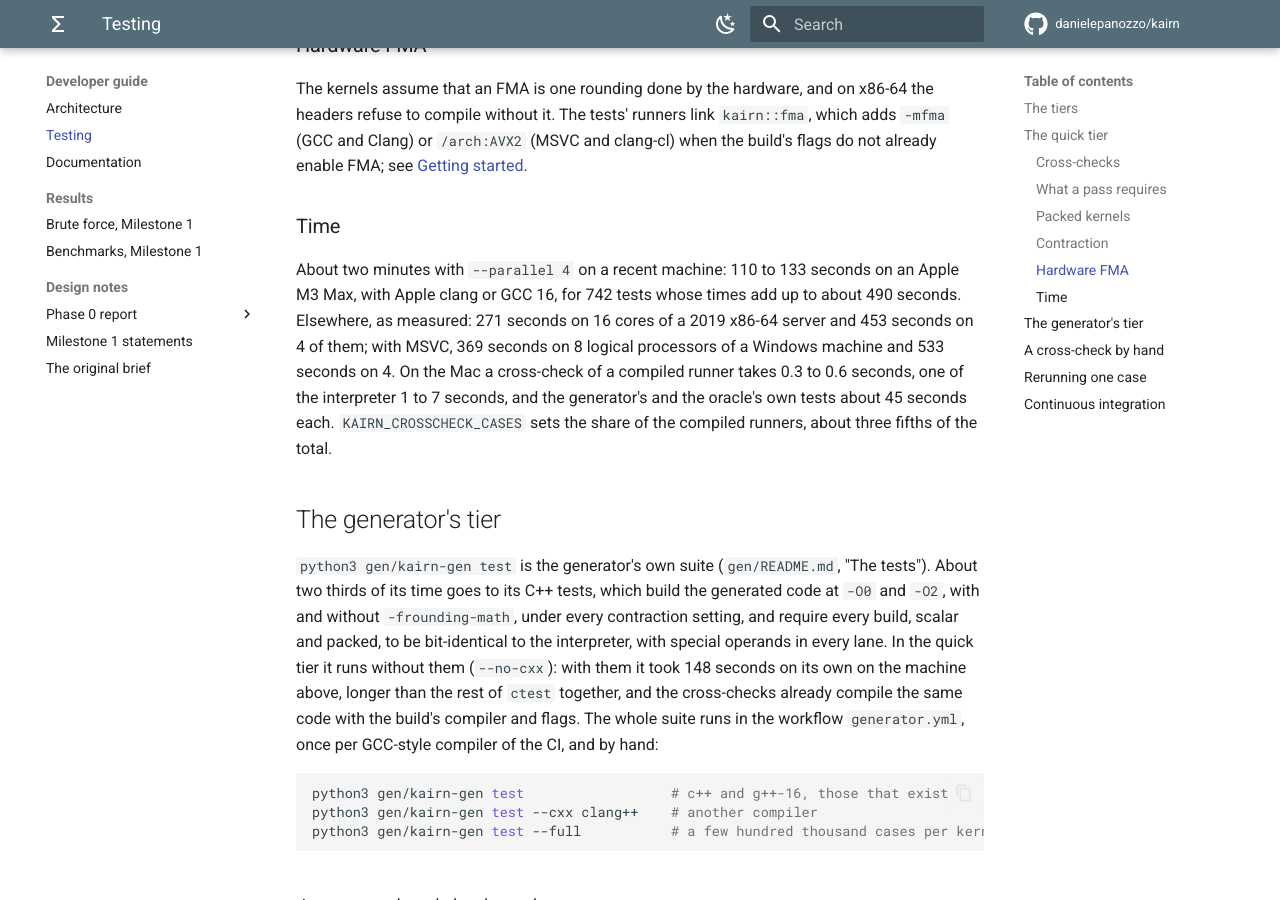
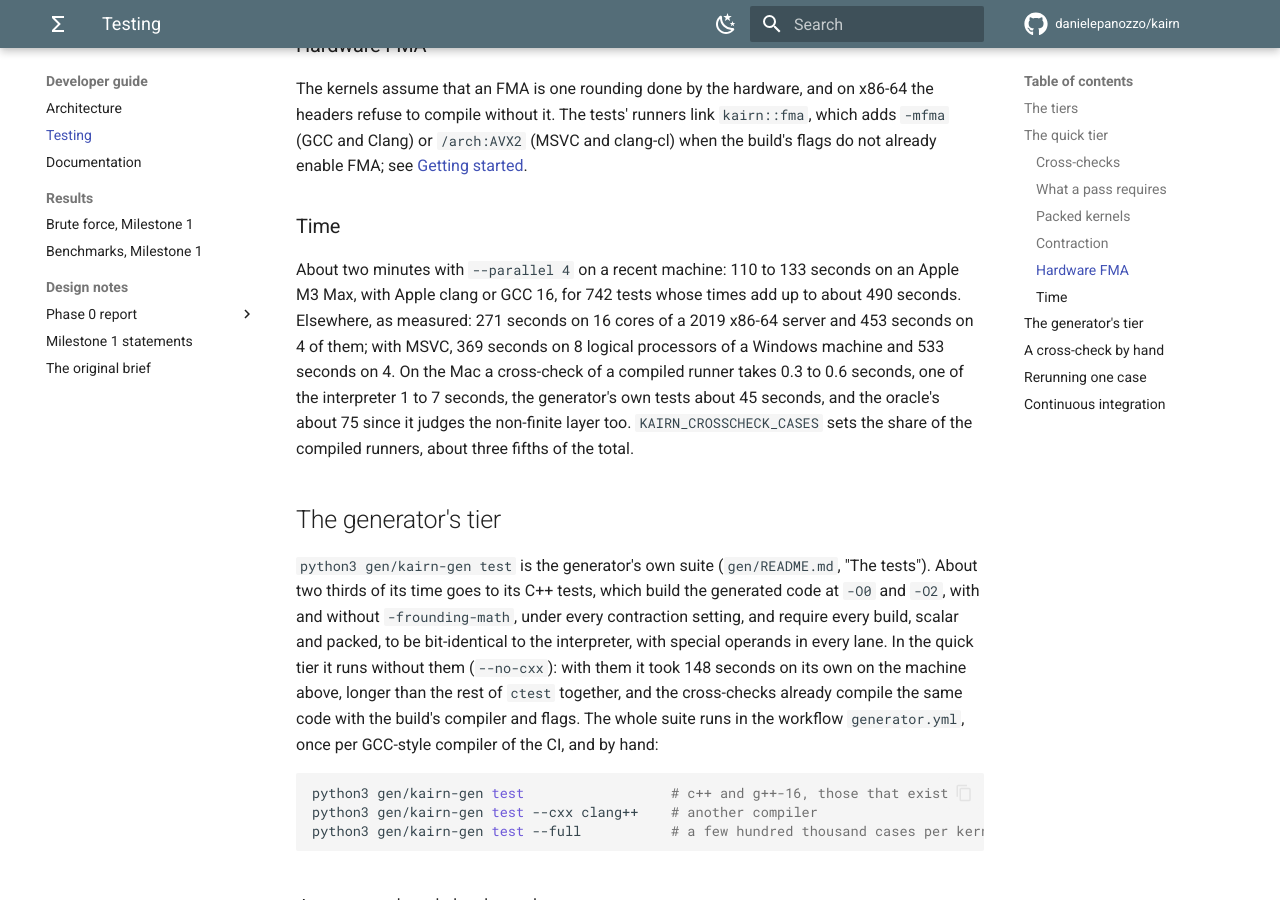
Before and after one commit to danielepanozzo/kairn, an MkDocs documentation site: the page built from docs/developer/testing.md, in a window 1280 px wide and 900 px high, scrolled down 6479 px. Built offline with MkDocs 1.6.1 and Material for MkDocs 9.7.7, drawn with Linux system fonts in a browser that asks for light colours; comment, search, counter and statistics services are not loaded.

Commit message:
Testing: the oracle's own tests now take about 75 seconds
Measured in ctest on an Apple M3 Max (--parallel 5).

Co-Authored-By: Claude Opus 5.5 <noreply@anthropic.com>
Claude-Session: https://claude.ai/code/session_01ULwCxzT6Dhw9xUiTw8mJz1

```diff
--- a/docs/developer/testing.md
+++ b/docs/developer/testing.md
@@ -190,7 +190,8 @@ with Apple clang or GCC 16, for 742 tests whose times add up to about 490 second
 measured: 271 seconds on 16 cores of a 2019 x86-64 server and 453 seconds on 4 of them; with
 MSVC, 369 seconds on 8 logical processors of a Windows machine and 533 seconds on 4. On the Mac a
 cross-check of a compiled runner takes 0.3 to 0.6 seconds, one of the interpreter 1 to 7 seconds,
-and the generator's and the oracle's own tests about 45 seconds each. `KAIRN_CROSSCHECK_CASES`
+the generator's own tests about 45 seconds, and the oracle's about 75 since it judges the
+non-finite layer too. `KAIRN_CROSSCHECK_CASES`
 sets the share of the compiled runners, about three fifths of the total.
 
 ## The generator's tier
```
